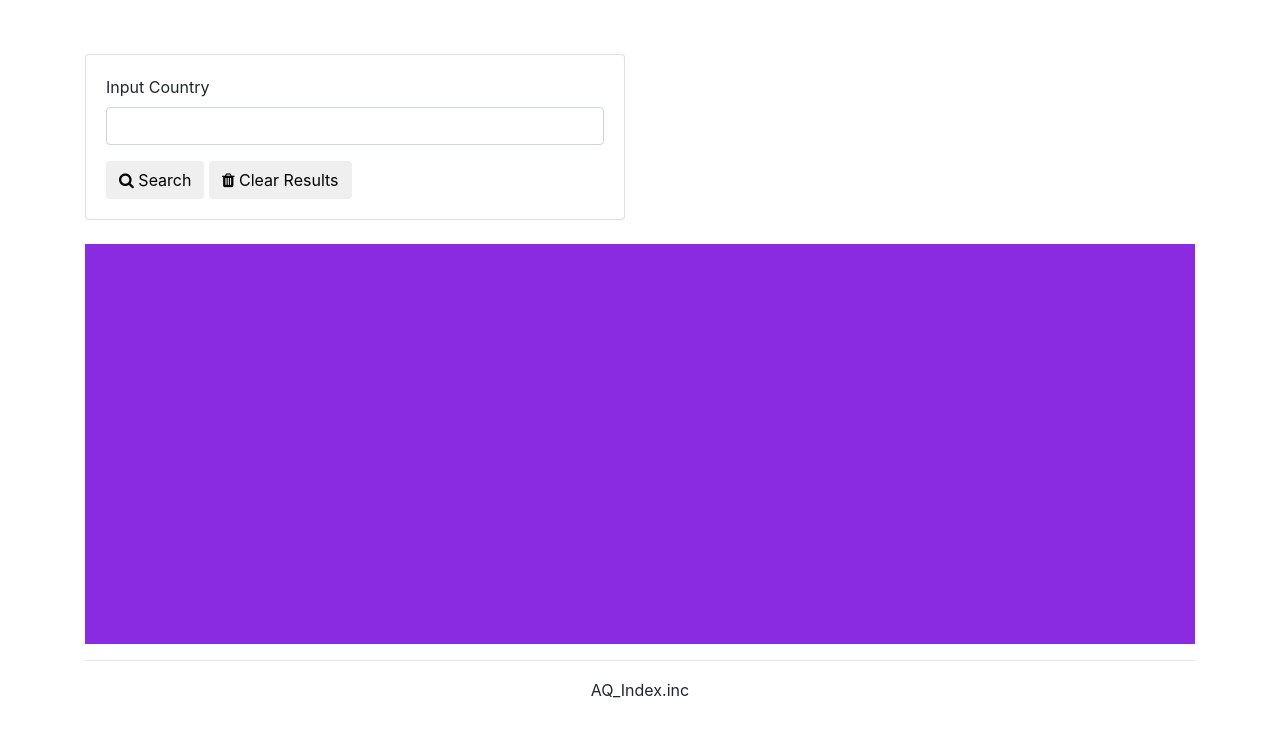
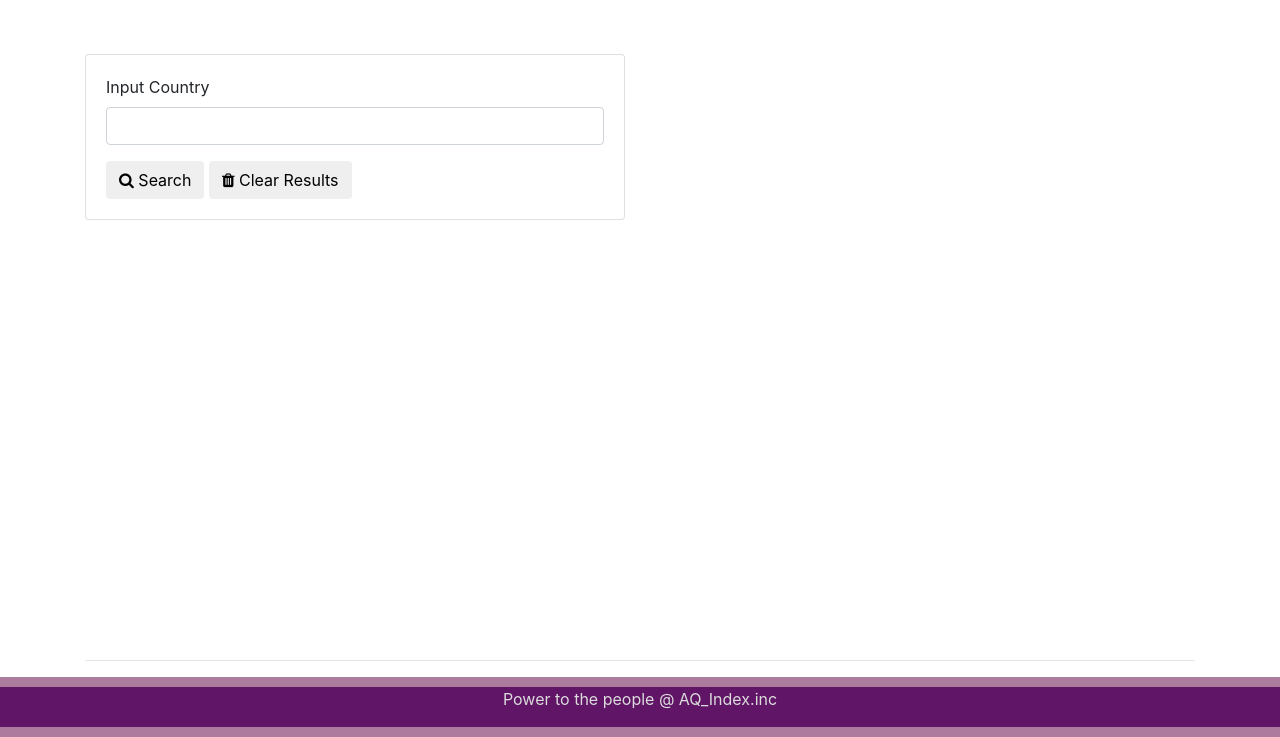
Before and after one commit to jim-walker/AQ_Index, a plain HTML site: page index.html in a window 1280 px wide. Shown: the part 186-923 px from the top of the page. Before the commit the page ends 895 px from the top, so only its background shows below. Drawn offline with nearby package versions, Linux system fonts and the light colour scheme.

Commit message:
footer added

```diff
--- a/index.html
+++ b/index.html
@@ -76,8 +76,6 @@
         <!-- bottom text -->
         <hr>
         <h5 class="text-center">
-          <small>AQ_Index.inc
-          </small>
         </h5>
 
       </div>
@@ -94,4 +92,7 @@
 
 </body>
 
+<section></section>
+<footer>Power to the people @ AQ_Index.inc</footer>
+<section></section>
 </html>
--- a/style.css
+++ b/style.css
@@ -1,5 +1,7 @@
 
-
+.text-center {
+    color: antiquewhite;
+}
 
 .card-body a {
     word-break: break-all;
@@ -28,9 +30,22 @@
 .displayData {
 width: 100%;
 height: 400px;
-background-color: blueviolet;
+background-color: transparent;
 }
 
 .jumbotron {
+    background-color: #601566;
+}
 
+footer {
+    background-color: #601566;
+    width: 100%;
+    height: 40px;
+    color: gainsboro;
+    text-align: center;
 }
+section {
+    background-color: #ac7b9d;
+    width: 100%;
+    height: 10px;
+}
```
